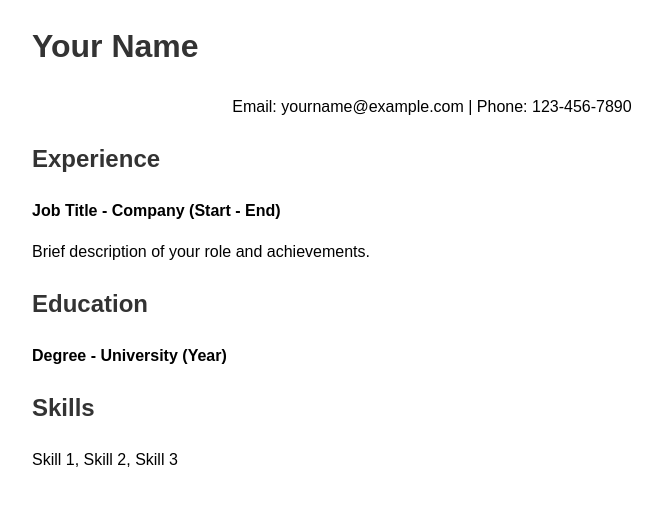
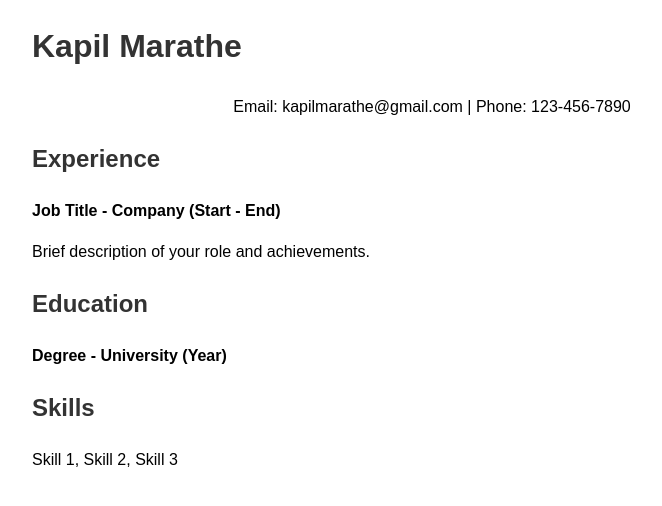
Before and after one commit to kapil3771/kapil3771.github.io, a plain HTML site: page index.html in a window 1280 px wide. Shown: the whole page, without its empty margins (208-870 px from the left). Drawn offline with Linux system fonts and the light colour scheme.

Commit message:
Update index.html

```diff
--- a/index.html
+++ b/index.html
@@ -16,8 +16,8 @@
 <body>
 
     <div class="container">
-        <h1>Your Name</h1>
-        <p class="contact">Email: yourname@example.com | Phone: 123-456-7890</p>
+        <h1>Kapil Marathe</h1>
+        <p class="contact">Email: kapilmarathe@gmail.com | Phone: 123-456-7890</p>
 
         <div class="section">
             <h2>Experience</h2>
```
